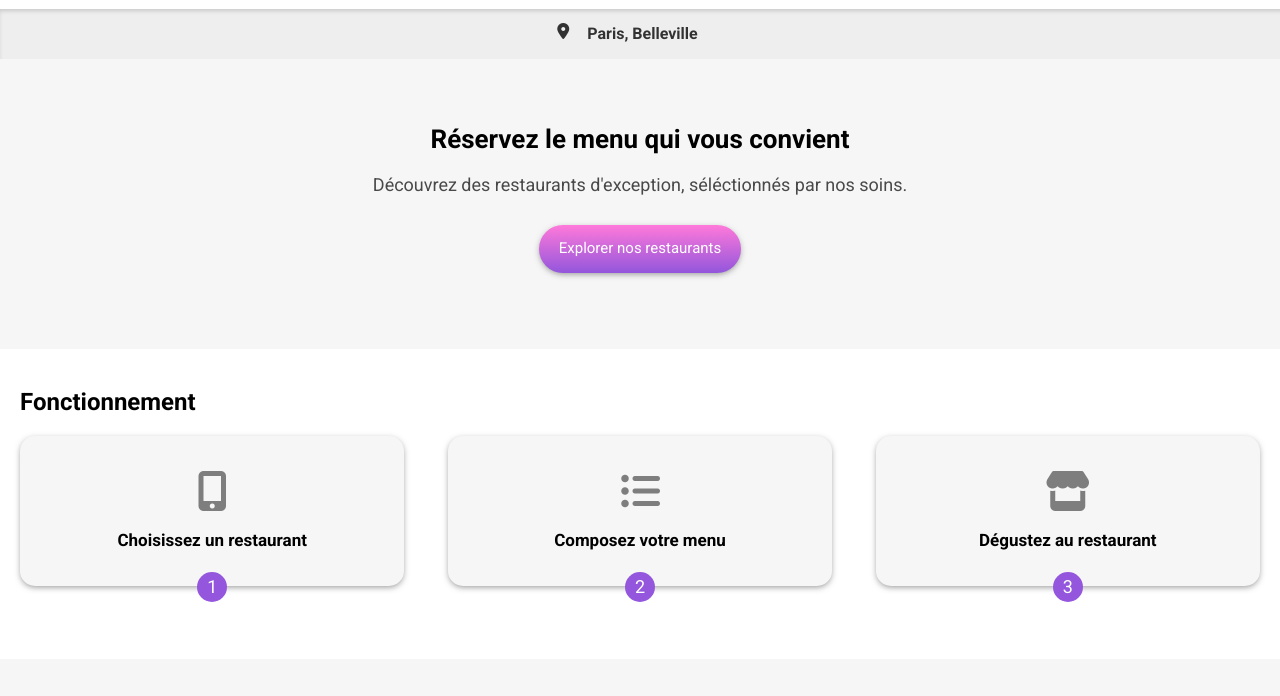
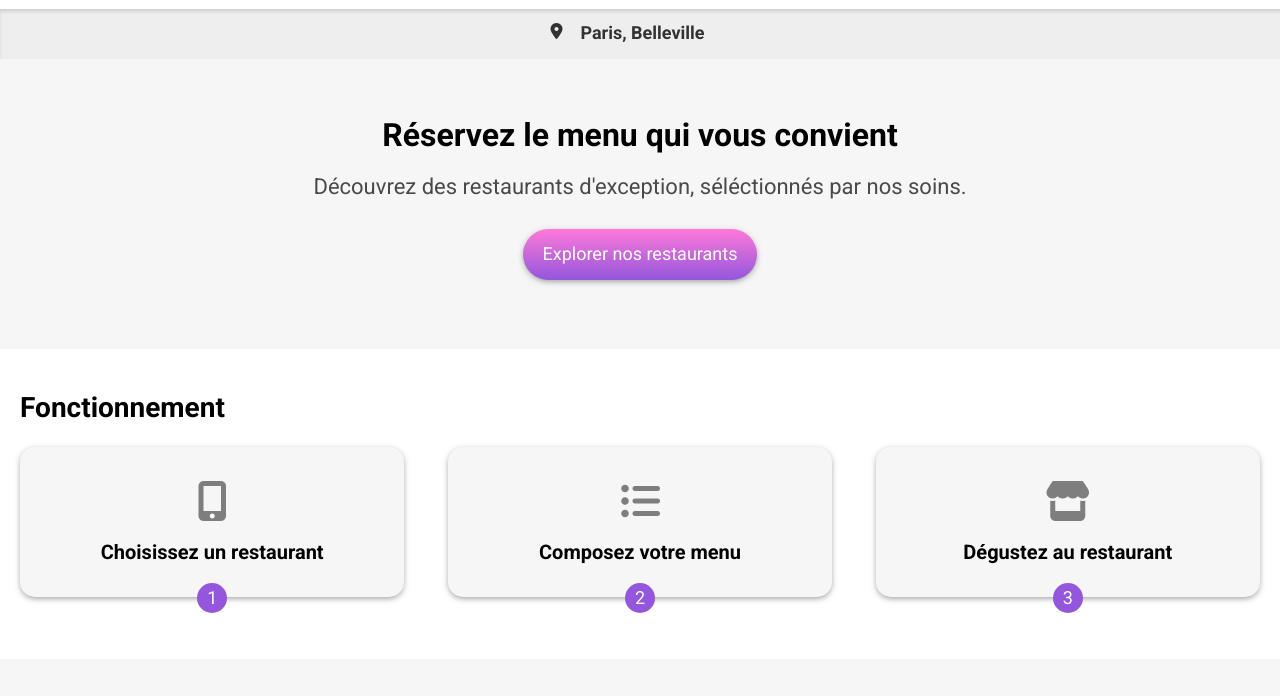
Before and after one commit to RTourt/OhMyFood, a website: page index.html in a window 1280 px wide. Shown: the part 56-752 px from the top of the page. Drawn offline with Linux system fonts and the light colour scheme; a web font is replaced by a local one.

Commit message:
mode desktop ajout max width 1600px + marge auto pour le bloc fonctionnement, bloc restaurants et footer / ajout de font-size mode desktop / dans index html ajout de balise restaurants wrapper et footer wrapper pour m'aider dans la mise en page / ajout class menu--2 pour ajuster image et card du menu 2

```diff
--- a/index.html
+++ b/index.html
@@ -55,6 +55,7 @@
     </section>
     <!--main-->
     <main class="restaurants">
+        <div class="restaurants__wrapper">
             <h2 class="restaurants__title">
                 Restaurants
             </h2>
@@ -111,11 +112,12 @@
                     </a>
                 </article>
             </div>
-
+        </div>
     </main>
     <!--fin du main-->
     <!--footer-->
     <footer class="footer">
+        <div class="footer__wrapper">
             <h4 class="footer__title">ohmyfood</h4>
             <ul>
                 <li>
@@ -133,6 +135,7 @@
                     <a class="footer__link" href="mailto:kenshiro_fr@hotmail.fr">Contact</a>
                 </li>
             </ul>
+        </div>
     </footer>
     <!--fin du footer-->
 </body>
--- a/sass/base/_typography.scss
+++ b/sass/base/_typography.scss
@@ -1,9 +1,17 @@
 h1 {
     font-size: 26px;
+
+    @include desktop-only {
+        font-size: 32px;
+    }
 }
 
 h2 {
     font-size: 24px;
+
+    @include desktop-only {
+        font-size: 28px;
+    }
 }
 
 h3 {
@@ -14,20 +22,28 @@ h4 {
     font-size: 22px;
 }
 
-header p {
-    font-size: 16px;
-}
-
 .location__result p {
     font-size: 16px;
+
+    @include desktop-only {
+        font-size: 18px;
+    }
 }
 
 .hero p {
     font-size: 18px;
+
+    @include desktop-only {
+        font-size: 22px;
+    }
 }
 
 .functioning p {
     font-size: 17px;
+
+    @include desktop-only {
+        font-size: 20px;
+    }
 }
 
 .restaurants p {
--- a/sass/layouts/_footer.scss
+++ b/sass/layouts/_footer.scss
@@ -3,6 +3,15 @@
     padding: 30px 20px 30px;
     background-color: $color-darkgrey;
     color: $color-white;
+
+
+    &__wrapper {
+        @include desktop-only {
+            max-width: 1600px;
+            margin-left: auto;
+            margin-right: auto;
+        }
+    }
 
     &__title {
         font-family: $font-logo;
@@ -43,6 +52,8 @@
 
         @include desktop-only {
             top: 495px;
+            padding-left: 100px;
+            padding-right: 100px;
         }
     }
 
@@ -52,7 +63,8 @@
 
         @include desktop-only {
             top: 580px;
+            padding-left: 100px;
+            padding-right: 100px;
         }
     }
-
 }
--- a/sass/main.scss
+++ b/sass/main.scss
@@ -1,9 +1,11 @@
 @import "base/normalize";
+@import "utils/variables";
+@import "utils/mixins";
 @import "base/typography";
 
-@import "utils/variables";
+
 @import "utils/placeholders";
-@import "utils/mixins";
+// @import "utils/mixins";
 @import "utils/functions";
 
 @import "layouts/header";
--- a/sass/pages/_home.scss
+++ b/sass/pages/_home.scss
@@ -59,6 +59,9 @@ body {
 
         @include desktop-only {
             padding-bottom: 30px;
+            max-width: 1600px;
+            margin-left: auto;
+            margin-right: auto;
         }
     }
 
@@ -73,7 +76,6 @@ body {
             position: relative;
             left: auto;
         }
-
     }
 
     &__card {
@@ -175,6 +177,14 @@ body {
     padding: 20px 20px 40px;
     background-color: $color-lightgrey;
 
+    &__wrapper {
+        @include desktop-only {
+            max-width: 1600px;
+            margin-left: auto;
+            margin-right: auto;
+        }
+    }
+
     &__cards {
         display: flex;
         flex-direction: column;
@@ -207,17 +217,13 @@ body {
             transition: opacity 0.2s ease;
 
             @include desktop-only {
-                height: 340px;
+                height: 240px;
             }
 
             & a {
                 @include tablet-only {
                     position: relative;
                 }
-
-                // @include desktop-only {
-                //     position: relative;
-                // }
             }
 
             &:hover {
@@ -238,7 +244,7 @@ body {
                 border-radius: 20px 20px 0px 0px;
 
                 @include desktop-only {
-                    height: 260px;
+                    height: 160px;
                 }
             }
 
--- a/sass/pages/_menu.scss
+++ b/sass/pages/_menu.scss
@@ -11,6 +11,11 @@
         position: absolute;
         top: 190px;
         width: -webkit-fill-available;
+
+        @include desktop-only {
+            top: 480px;
+            padding: 20px 100px 0px 100px;
+        }
 
         &__title {
             display: flex;
@@ -54,6 +59,10 @@
         -o-object-fit: cover;
         object-fit: cover;
         overflow: hidden;
+
+        @include desktop-only {
+            height: 523px;
+        }
     }
 
     & h2 {
@@ -124,4 +133,9 @@
         padding-right: 40px;
     }
 
+    &--2 img {
+        @include desktop-only {
+            top: 523px;
+        }
+    }
 }
--- a/sass/utils/_mixins.scss
+++ b/sass/utils/_mixins.scss
@@ -6,6 +6,10 @@
     color: $color-white;
     padding: 15px 20px;
     font-size: 15px;
+
+    @include desktop-only {
+        font-size: 18px;
+    }
 }
 
 @mixin menu-shadow {
```
Also changed, not shown: menu-2.html (+1 -1 lines), sass/main.css, 1 other file. Lines whose indentation alone changed are shown as unchanged.
